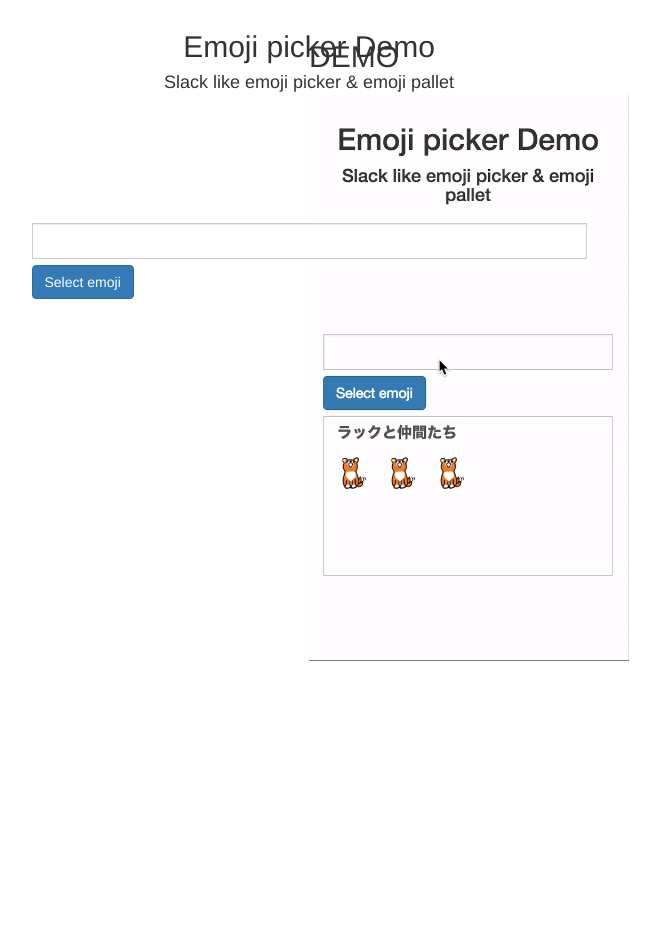
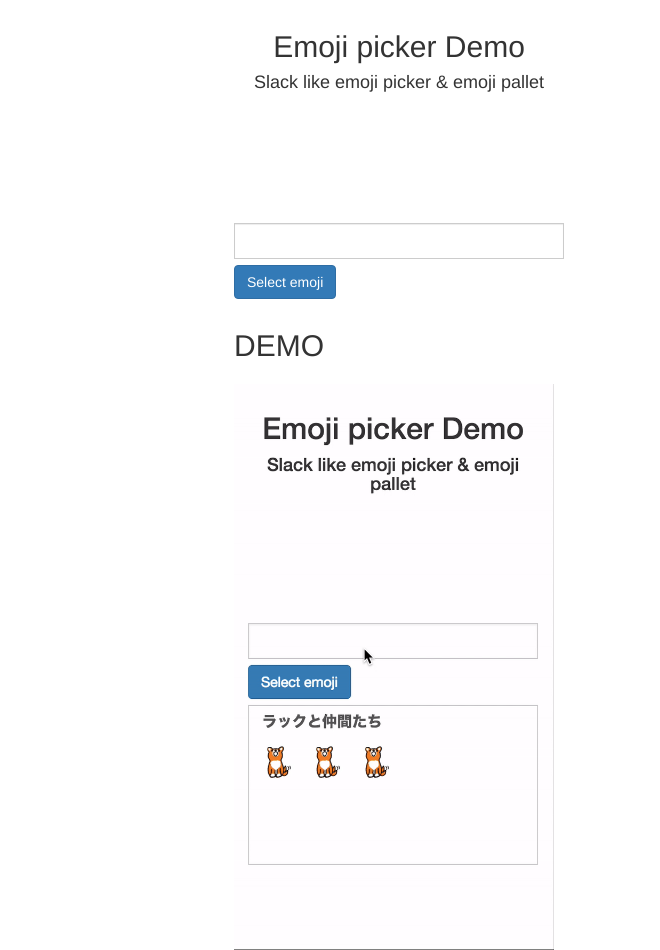
Before and after one commit to eole-repos/emoji-picker, a website: page demo/index.html in a window 1280 px wide. Shown: the whole page, without its empty margins (331-991 px from the left). Before the commit the page ends 800 px from the top, so only its background shows below. Drawn offline with nearby package versions, Linux system fonts and the light colour scheme.

Commit message:
fix demo css

```diff
--- a/demo/index.html
+++ b/demo/index.html
@@ -12,6 +12,9 @@
     <script type="text/javascript" src="../emoji-data-by-category.js"></script>
     <script type="text/javascript" src="../wdt-emoji-bundle.js"></script>
     <style type="text/css">
+        .container {
+            max-width: 360px;
+        }
         .contenteditable-area {
            min-height: 120px;
            position: relative;
@@ -56,7 +59,7 @@
 
 <div class="container" id="app">
     <div class="row">
-        <div class="col-md-6 col-md-push-3 col-xs-12" style="padding-top: 10px">
+        <div class="col-md-12 col-md-push-3 col-xs-12" style="padding-top: 10px">
             <h2 id="head-title" class="header text-center">Emoji picker Demo</h2>
             <h4 class="text-center">Slack like emoji picker & emoji pallet</h4>
 
@@ -94,7 +97,7 @@
             </div>
         </div>
         <br>
-        <div>
+        <div class="col-md-12 col-md-push-3 col-xs-12" style="padding-top: 10px">
             <h2>DEMO</h2>
             <img src="emoji-picker-demo.gif" style="margin-top: 12px; width: 320px;">
         </div>
```
